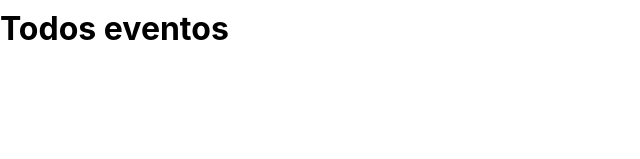
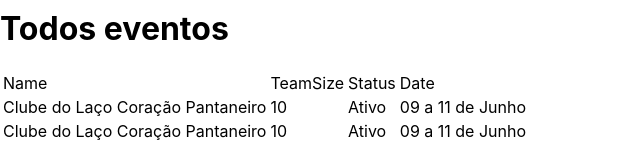
Before and after one commit to hamiltonsouza/frontendtropadigital, a React (Create React App) app: page /Eventos in a window 1280 px wide. Shown: the part 638-797 px from the top of the page, without its empty margins (0-640 px from the left). Built offline with nearby package versions, Linux system fonts and the light colour scheme.

Commit message:
Add EventosTable components

```diff
--- a/src/Pages/Eventos/EventosContent.jsx
+++ b/src/Pages/Eventos/EventosContent.jsx
@@ -1,10 +1,12 @@
 import React from 'react'
 import Header from './Header'
+import EventosTable from './EventosTable'
 
 const EventosContent = () => {
   return (
     <main className='container'>
         <Header userName={'Kaique Steck'}/>
+        <EventosTable />
     </main>
   )
 }
--- /dev/null
+++ b/src/Pages/Eventos/EventosTable.jsx
@@ -0,0 +1,24 @@
+import React from 'react';
+import Table from './Table';
+
+const EventosTable = () => {
+    const theadData = ['Name', 'TeamSize', 'Status', 'Date'];
+
+    const tbodyData = [
+        {
+            id: '1',
+            items: ['Clube do Laço Coração Pantaneiro', '10', 'Ativo', '09 a 11 de Junho'],
+        },
+        {
+            id: '2',
+            items: ['Clube do Laço Coração Pantaneiro', '10', 'Ativo', '09 a 11 de Junho'],
+        },
+    ];
+    return (
+        <div>
+            <Table theadData={theadData} tbodyData={tbodyData} />
+        </div>
+    );
+};
+
+export default EventosTable;
--- /dev/null
+++ b/src/Pages/Eventos/Table.jsx
@@ -0,0 +1,24 @@
+import React from 'react';
+import TableRow from './TableRow';
+import TableHeadItem from './TableHeadItem';
+
+const Table = ({ theadData, tbodyData, customClass }) => {
+    return (
+        <table className={customClass}>
+            <thead>
+                <tr>
+                    {theadData.map((h) => {
+                        return <TableHeadItem key={h} item={h} />;
+                    })}
+                </tr>
+            </thead>
+            <tbody>
+                {tbodyData.map((item) => {
+                    return <TableRow key={item.id} data={item.items} />;
+                })}
+            </tbody>
+        </table>
+    );
+};
+
+export default Table;
--- /dev/null
+++ b/src/Pages/Eventos/TableHeadItem.jsx
@@ -0,0 +1,11 @@
+import React from 'react';
+
+const TableHeadItem = ({ item }) => {
+    return (
+        <td title={item}>
+            {item}
+        </td>
+    );
+};
+
+export default TableHeadItem;
--- /dev/null
+++ b/src/Pages/Eventos/TableRow.jsx
@@ -0,0 +1,13 @@
+import React from 'react';
+
+const TableRow = ({ data }) => {
+    return (
+        <tr>
+            {data.map((item) => {
+                return <td key={item}>{item}</td>;
+            })}
+        </tr>
+    );
+};
+
+export default TableRow;
```
